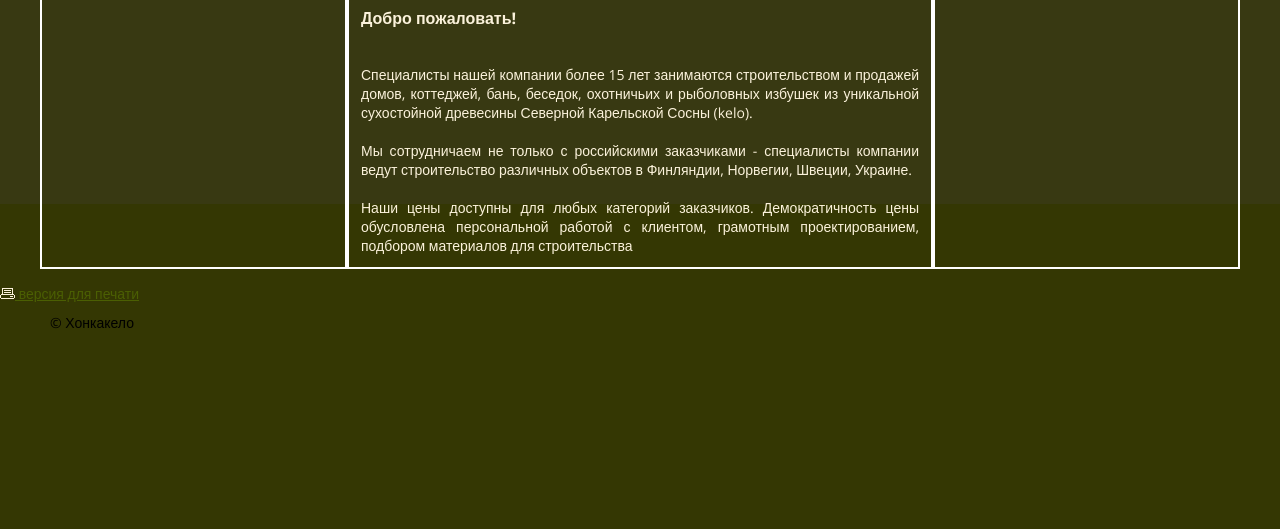
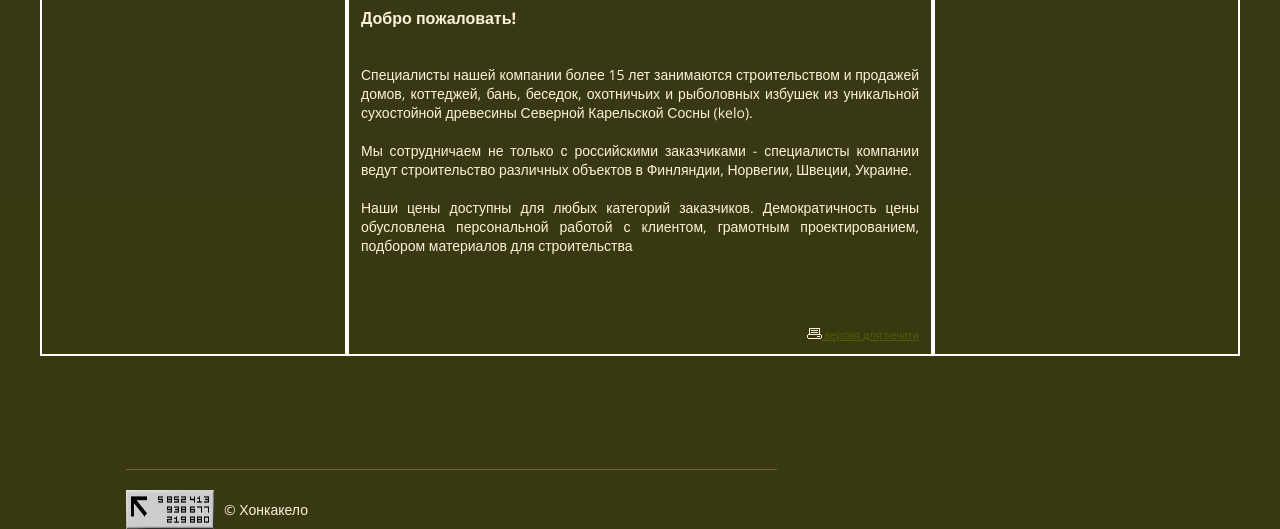
Before and after one commit to piromanser/mediaweb-test, a website: page index.html in a window 1280 px wide. Shown: the part 1118-1647 px from the top of the page. Before the commit the page ends 1460 px from the top, so only its background shows below. Drawn offline with nearby package versions, Linux system fonts and the light colour scheme.

Commit message:
add  footer

```diff
--- a/index.html
+++ b/index.html
@@ -98,8 +98,12 @@
 									<br>
 									<br>
 									Наши цены доступны для любых категорий заказчиков. Демократичность цены обусловлена персональной работой с клиентом, грамотным проектированием, подбором материалов для строительства
-								</p>
+                </p>
+                  <div class="print">
+                    <a href="#" class="green-link"> <img src="./images/print.png"> версия для печати</a>
+                  </div>
 						</div>
+
 				</div>
 
 				<div class="debug col">
@@ -130,18 +134,18 @@
 					</div>
 				</div>
 			</div>
-		</div class="print">
-			<div>
-
-				<a href="#" class="green-link"> <img src="./images/print.png"> версия для печати</a>
-
-			</div>
+		</div >
 	</div>
 
 	<footer>
-		<div class="container">
-			<p class="footer-content">&copy; Хонкакело</p>
-		</div>
+
+		<div class="footer-block">
+      <div style="display: flex;">
+        <img src="./images/something.png" alt="pic">
+        <p class="footer-content">&copy; Хонкакело</p>
+        <!-- <img class="pine-pic"  src="./images/pine-pic.png" alt="pinepic"> -->
+      </div>
+    </div>
 	</footer>
 
 
--- a/style.css
+++ b/style.css
@@ -2,7 +2,7 @@ body {
 	margin: 0;
 	font-size: 14px;
 	font-family: 'Open Sans', sans-serif;
-	background-color: #343703;
+	background-color: #383911;
 	background-repeat: repeat-x;
 	background-position: 0 0;
 	background-image: url('./images/main-bg.png')
@@ -91,6 +91,18 @@ header > .container {
 	padding: 10px;
 }
 
+footer {
+	margin-top: 98px;
+}
+
+.footer-block {
+	margin-left: 126px;
+	width: 651px;
+	border-top: #765f32 solid 1px;
+	padding-top: 20px;
+	color: #fbf2db;
+}
+
 .side-menu {
 	background: #422f1a;
 	width: 219px;
@@ -157,6 +169,6 @@ header > .container {
 }
 
 .print {
-	display: flex;
-	justify-content: flex-end;
+	float: right;
+	margin-top: 72px;
 }
```
Also changed, not shown: images/footer-bg.png (added), images/footer-line.png (added), images/main-bg2.png (added), images/pine-pic.png (added), images/something.png (added).
